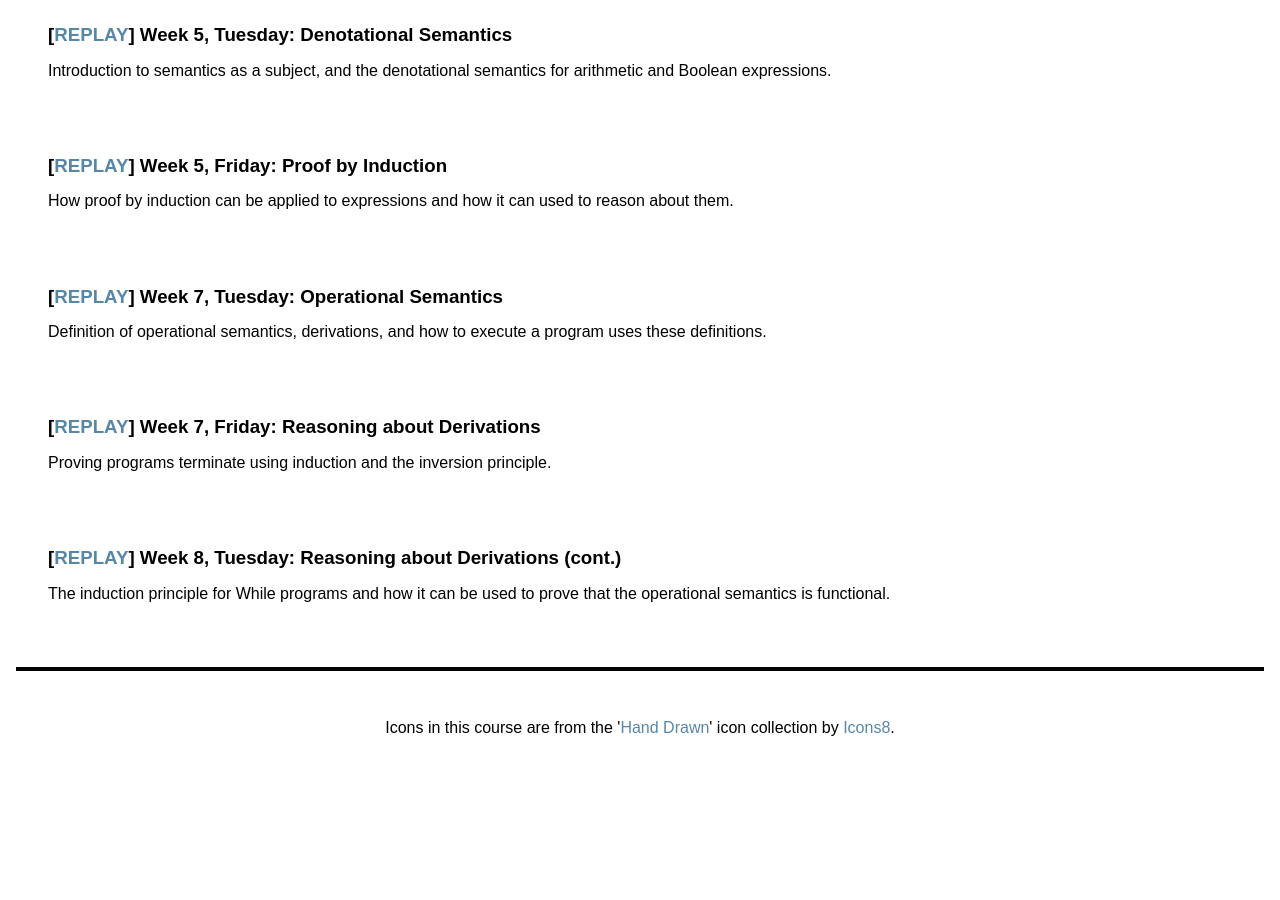
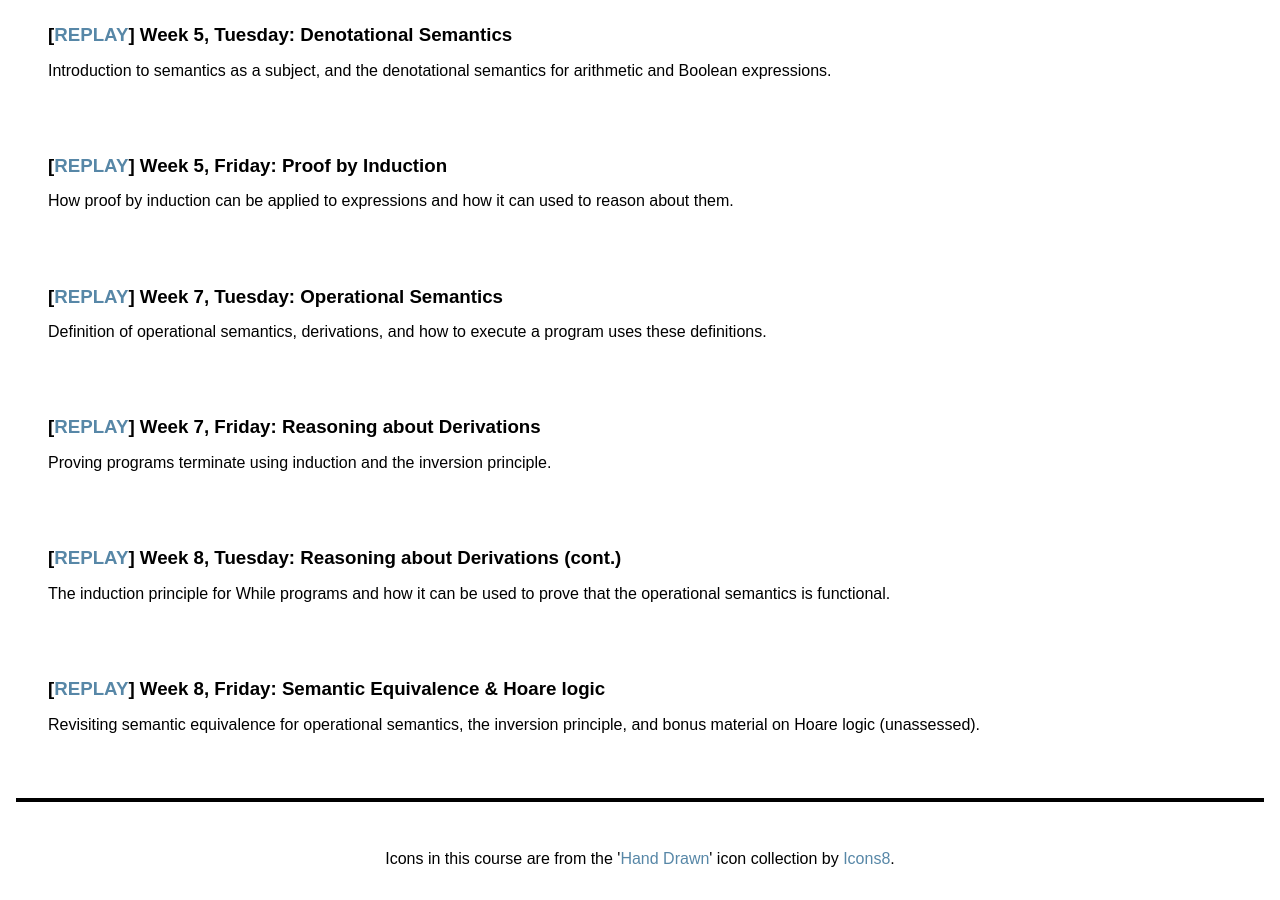
Before and after one commit to uob-coms20007/webpages, a Jekyll site: the page built from schedule.md, in a window 1280 px wide and 900 px high, scrolled down 2114 px. Built offline with Jekyll 4.4.1, drawn with Linux system fonts in a browser that asks for light colours; nearby versions of some CDN libraries; before the commit the page ends 2884 px from its top, so only the background shows below that; some of the changed text lies outside the part shown.

Commit message:
Add RePlay

```diff
--- a/_data/lectures.yml
+++ b/_data/lectures.yml
@@ -55,6 +55,10 @@
 - title: Reasoning about Derivations (cont.)
   description: The induction principle for While programs and how it can be used to prove that the operational semantics is functional.
   replay: https://mediasite.bris.ac.uk/Mediasite/Play/954dd939fcab4a0692f64ea659541dc31d
+
+- title: Semantic Equivalence & Hoare logic
+  description: Revisiting semantic equivalence for operational semantics, the inversion principle, and bonus material on Hoare logic (unassessed).
+  replay: https://mediasite.bris.ac.uk/Mediasite/Play/e351f5ad01134138a7c80d8dcb93ced21d
 
 # - title: Introduction
 #   description: Introduction to the themes of the unit and how the unit runs.  Strings, concrete syntax and a preview of context-free string grammars.
```
